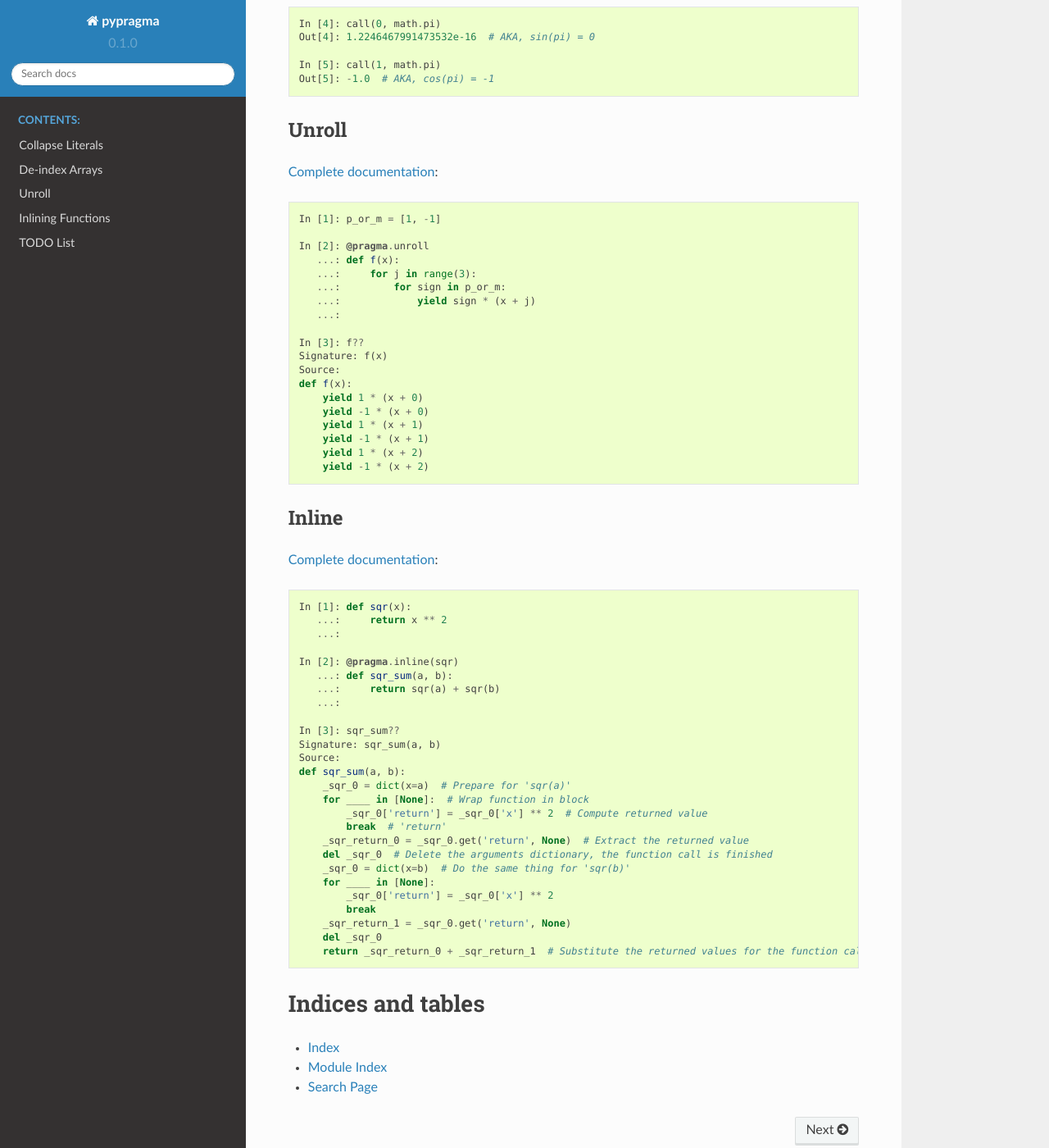
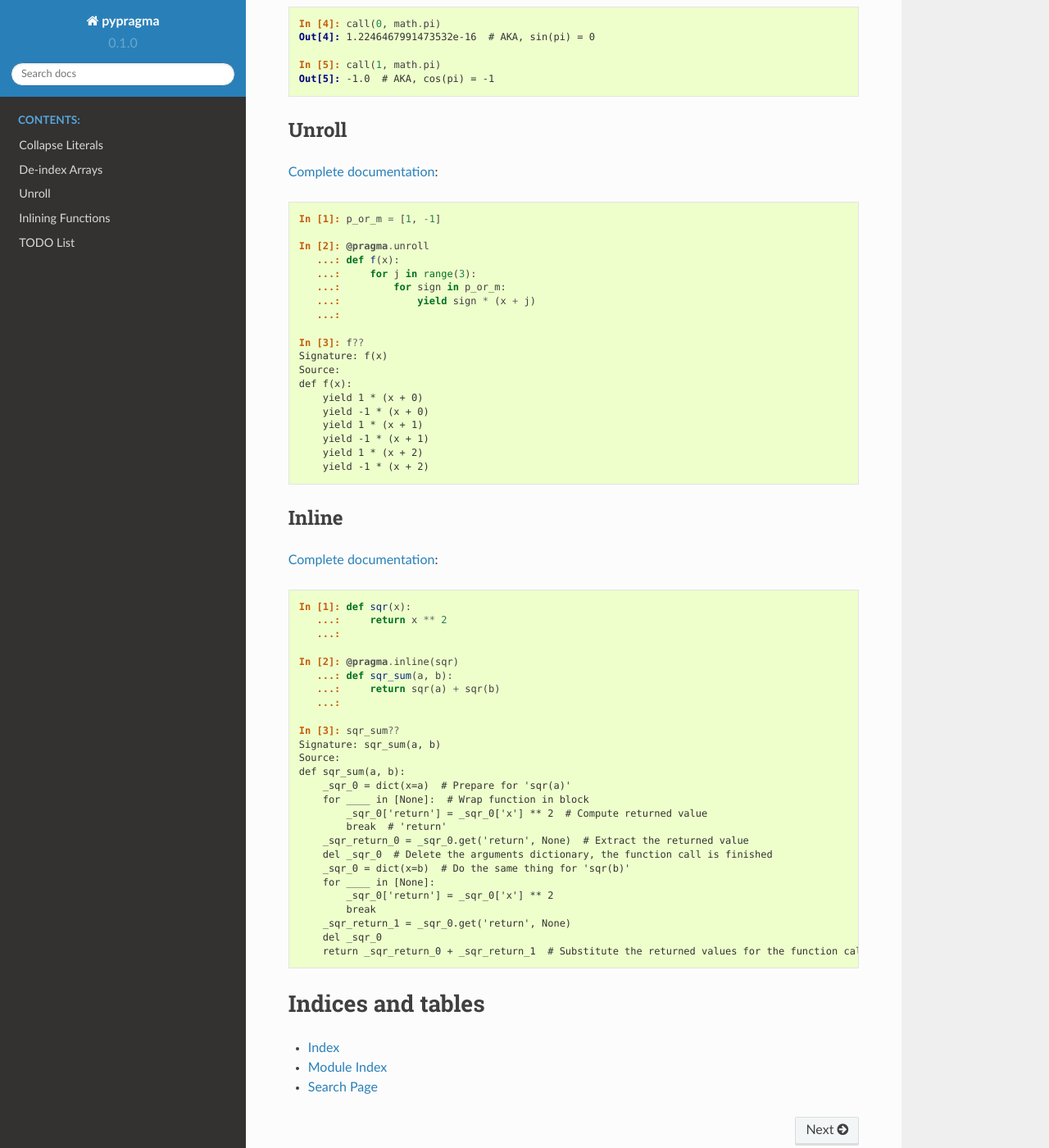
Before and after one commit to scnerd/pypragma, a Sphinx documentation site: the page built from docs/index.rst, in a window 1280 px wide and 1400 px high, scrolled down 5064 px. Shown: the whole window at 82% size. Built offline with Sphinx 7.4.7 and the Read the Docs theme 2.0.0, drawn with Linux system fonts in a browser that asks for light colours; some of the changed text lies outside the part shown.

Commit message:
Attempt to fix code highlighting on RTFD

```diff
--- a/docs/conf.py
+++ b/docs/conf.py
@@ -35,6 +35,7 @@ extensions = ['sphinx.ext.autodoc',
               'sphinx.ext.viewcode',
               'sphinx.ext.githubpages',
               'sphinx.ext.todo',
+              'IPython.sphinxext.ipython_console_highlighting',
 ]
 
 # Add any paths that contain templates here, relative to this directory.
--- a/requirements.txt
+++ b/requirements.txt
@@ -4,3 +4,4 @@ astor
 coveralls
 coverage
 nose
+ipython
```
